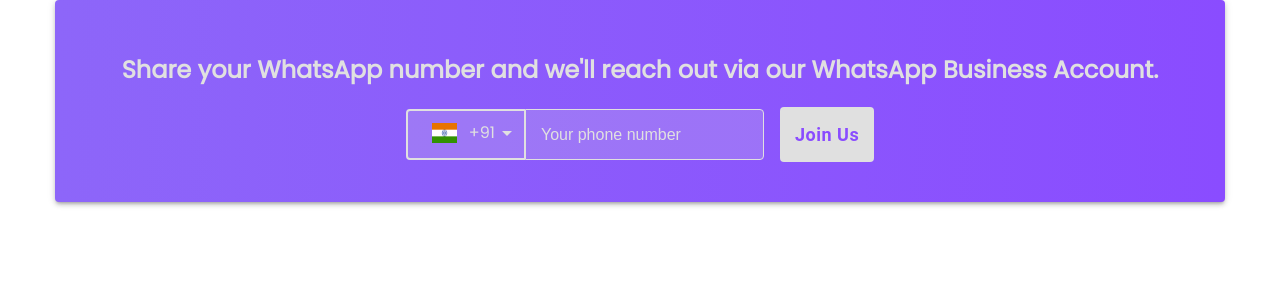
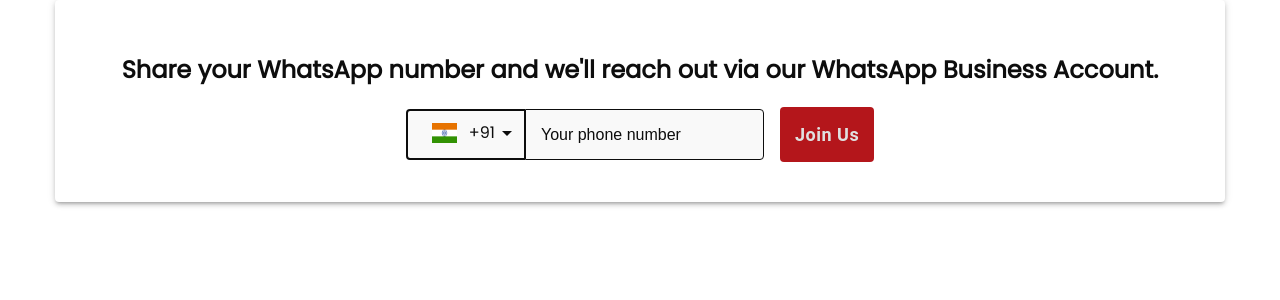
Before and after one commit to asitsi/OneSoutions, a React (Create React App) app: page / in a window 1280 px wide. Shown: the top 300 px of the page. Built offline with nearby package versions, Linux system fonts and the light colour scheme.

Commit message:
color change

```diff
--- a/src/styles/partnerstript.module.scss
+++ b/src/styles/partnerstript.module.scss
@@ -1,13 +1,13 @@
 $color: skyblue;
 $primaryColor: red;
-$thirdColor: #8d66f9;
-$fourthColor: #8a4cff;
+$thirdColor: rgba(180,22,27,1);
+$fourthColor: rgba(180,22,27,1);
 $whiteColor: #e0e0e0;
 $blackColor: #0D0D0D;
 $lightBlackColor: rgba(13, 13, 13, 0.8);
 
 .background {
-    background: linear-gradient(91.41deg, $thirdColor .15%, $fourthColor 99.82%);
+    background: linear-gradient(91.41deg, #ffffff .15%, #ffffff 99.82%);
     padding: 2rem 0;
     text-align: center;
     border-radius: 10px;
@@ -15,13 +15,13 @@
     margin-left: auto;
 
     h2 {
-        color: $whiteColor;
+        color: $blackColor;
         font-weight: 600;
     }
 
     .joinButton {
-        background-color: $whiteColor !important;
-        color: $fourthColor;
+        background-color: $thirdColor !important;
+        color: $whiteColor;
         padding: 15px;
         font-weight: bold;
         font-size: 18px;
@@ -42,22 +42,22 @@
         font-weight: normal;
         font-size: 16px;
         line-height: 19px;
-        color: $whiteColor;
+        color: $blackColor;
         padding: 15px;
-        border: 1.5px solid $whiteColor;
-        outline: $whiteColor;
+        border: 1.5px solid $blackColor;
+        outline: $blackColor;
         border-radius: 4px;
         // border-right: none;
         border-top-left-radius: 0px;
         border-bottom-left-radius: 0px;
 
         :focus {
-            outline: $whiteColor;
+            outline: $blackColor;
         }
     }
 
     ::placeholder {
-        color: $whiteColor;
+        color: $blackColor;
         opacity: 1;
     }
 
@@ -67,10 +67,10 @@
         font-weight: normal;
         font-size: 16px;
         line-height: 19px;
-        color: $whiteColor;
-        border: 2.5px solid $whiteColor;
-        border-right: 1px solid $whiteColor;
-        outline: $whiteColor;
+        color: $blackColor;
+        border: 2.5px solid $blackColor;
+        border-right: 1px solid $blackColor;
+        outline: $blackColor;
         border-radius: 4px;
         border-top-right-radius: 0px;
         border-bottom-right-radius: 0px;
```
